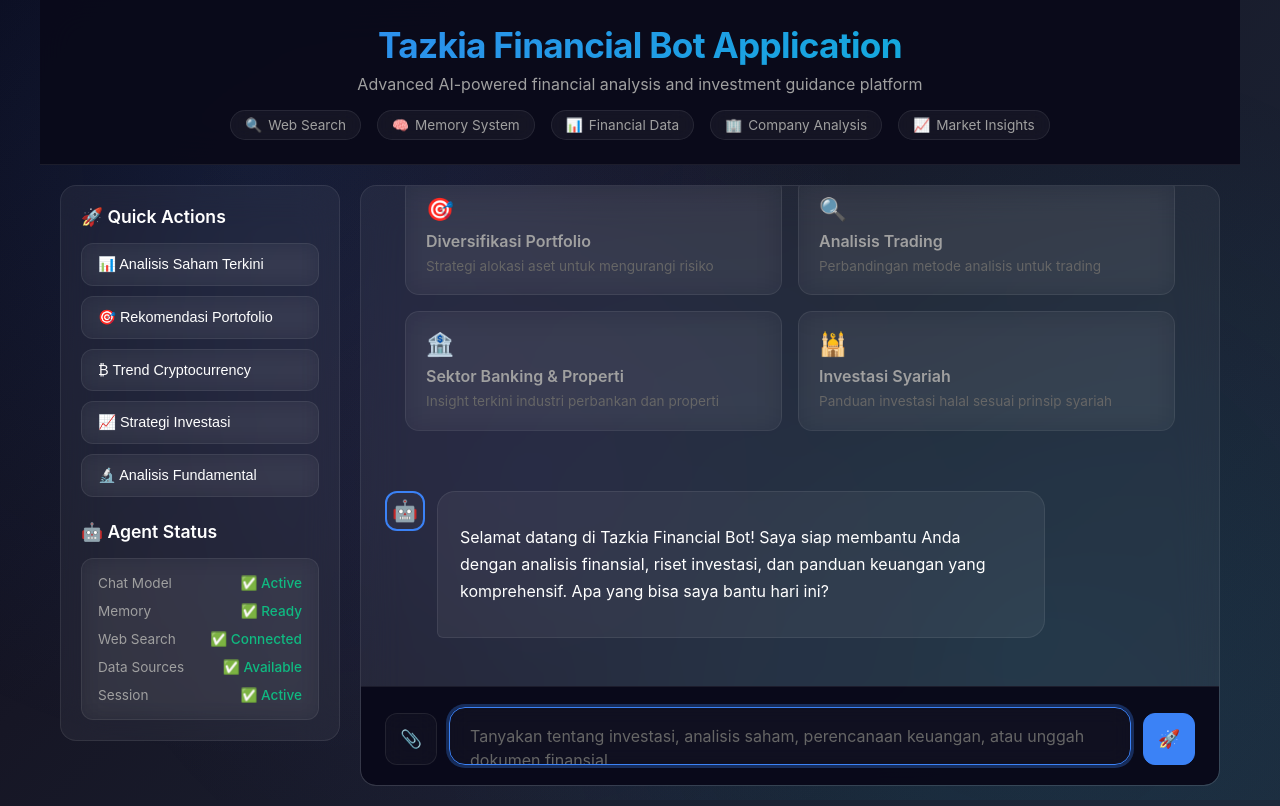
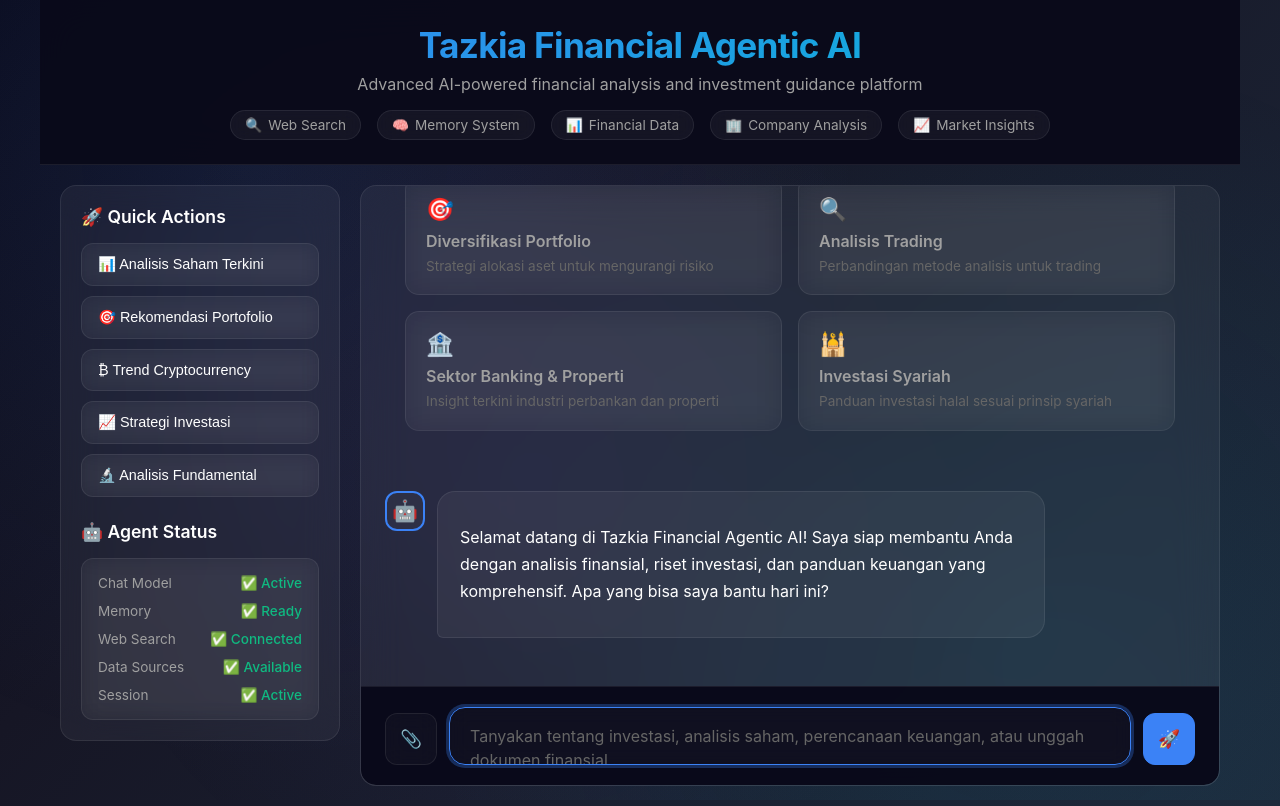
Before and after one commit to demin004/Tazkian-SmartFinanceAI, a plain HTML site: page index.html in a window 1280 px wide. Drawn offline with nearby package versions, Linux system fonts and the light colour scheme.

Commit message:
Update index.html

```diff
--- a/index.html
+++ b/index.html
@@ -3,7 +3,7 @@
 <head>
     <meta charset="UTF-8">
     <meta name="viewport" content="width=device-width, initial-scale=1.0">
-    <title>Tazkia Financial Bot Application</title>
+    <title>Tazkia Financial Agentic AI</title>
     <style>
         * {
             margin: 0;
@@ -813,7 +813,7 @@
 <body>
     <div class="container">
         <header class="header">
-            <h1>Tazkia Financial Bot Application</h1>
+            <h1>Tazkia Financial Agentic AI</h1>
             <p>Advanced AI-powered financial analysis and investment guidance platform</p>
 
             <div class="features-bar">
@@ -884,7 +884,7 @@
             <div class="chat-area">
                 <div class="chat-container" id="chatContainer">
                     <div class="welcome-section" id="welcomeMessage">
-                        <h2>🌟 Selamat Datang di Tazkia Financial Bot</h2>
+                        <h2>🌟 Selamat Datang di Tazkia Financial Agentic AI</h2>
                         <p>Platform AI canggih untuk analisis keuangan, riset investasi, dan panduan finansial yang komprehensif. Didukung oleh teknologi web search real-time dan knowledge base yang luas.</p>
 
                         <div class="example-questions">
@@ -1349,7 +1349,7 @@
             // Add welcome message after small delay
             setTimeout(() => {
                 if (messageHistory.length === 0) {
-                    addMessage('Selamat datang di Tazkia Financial Bot! Saya siap membantu Anda dengan analisis finansial, riset investasi, dan panduan keuangan yang komprehensif. Apa yang bisa saya bantu hari ini?', 'bot');
+                    addMessage('Selamat datang di Tazkia Financial Agentic AI! Saya siap membantu Anda dengan analisis finansial, riset investasi, dan panduan keuangan yang komprehensif. Apa yang bisa saya bantu hari ini?', 'bot');
                 }
             }, 1000);
         });
```
